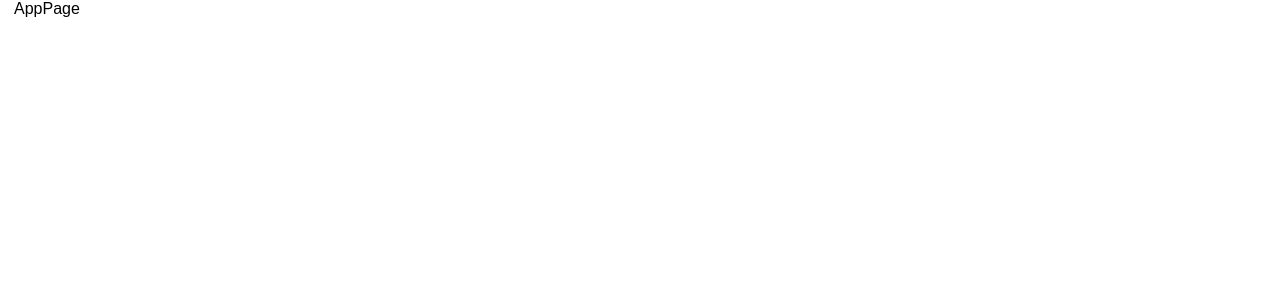
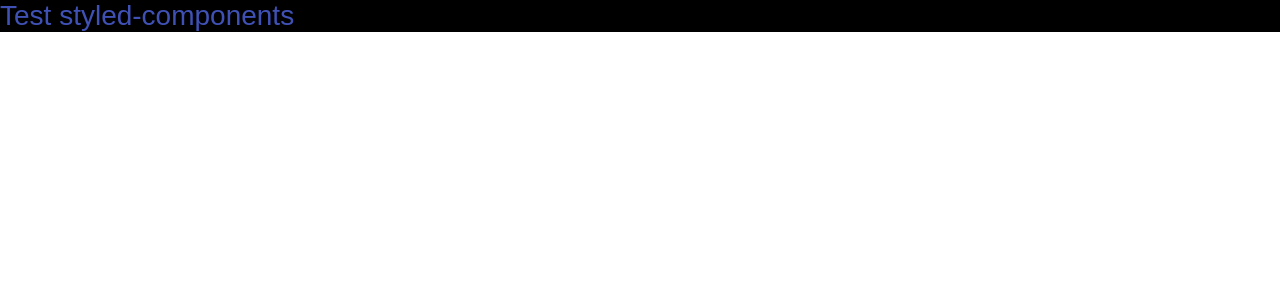
Before and after one commit to KalashnikovTV/themeforest-ensome, a React (Create React App) app: page / in a window 1280 px wide. Shown: the top 300 px of the page. Built offline with nearby package versions, Linux system fonts and the light colour scheme.

Commit message:
fix: eslint import/order; create declaration for styled-components theme

```diff
--- a/src/App/index.tsx
+++ b/src/App/index.tsx
@@ -2,14 +2,16 @@
 
 import GlobalStyles from '@theme/globalStyles';
 
-import { Container, theme } from '@theme/theme';
+import { theme } from '@theme/theme';
+
+import { Test } from './styles';
 
 const App: React.FC = () => {
   return (
     <ThemeProvider theme={theme}>
       <GlobalStyles />
 
-      <Container>AppPage</Container>
+      <Test>Test styled-components</Test>
     </ThemeProvider>
   );
 };
--- /dev/null
+++ b/src/App/styles.ts
@@ -0,0 +1,11 @@
+import styled, { FlattenSimpleInterpolation } from 'styled-components';
+
+export const Test = styled('div')`
+  background-color: ${({ theme }): string => theme.colors.black};
+  color: ${({ theme }): string => theme.colors.primary};
+  font-size: ${({ theme }): number => theme.fontSizes[6]}px;
+
+  ${({ theme }): FlattenSimpleInterpolation => theme.below.laptop`
+    font-size: ${theme.fontSizes[9]}px;
+  `}
+`;
--- a/src/index.tsx
+++ b/src/index.tsx
@@ -1,4 +1,5 @@
 import { StrictMode } from 'react';
+
 import { createRoot } from 'react-dom/client';
 
 import App from './App';
--- a/src/theme/theme.ts
+++ b/src/theme/theme.ts
@@ -1,4 +1,10 @@
-import styled, { css, CSSObject, FlattenSimpleInterpolation, SimpleInterpolation } from 'styled-components';
+import styled, {
+  css,
+  CSSObject,
+  DefaultTheme,
+  FlattenSimpleInterpolation,
+  SimpleInterpolation
+} from 'styled-components';
 
 type ObjectMap<T> = { [key: string]: T };
 
@@ -53,7 +59,7 @@
   {}
 );
 
-export const theme = {
+export const theme: DefaultTheme = {
   above,
   below,
   spaces: [0, 2, 4, 6, 8, 10, 12, 14, 16, 18, 20, 22, 24, 26, 28, 30, 32, 34, 36, 38, 40, 42, 44, 50, 60, 70, 80],
```
Also changed, not shown: src/theme/styles.d.ts (added, +33 -0 lines), 1 other file (tests, documents, lock files or other folders).
